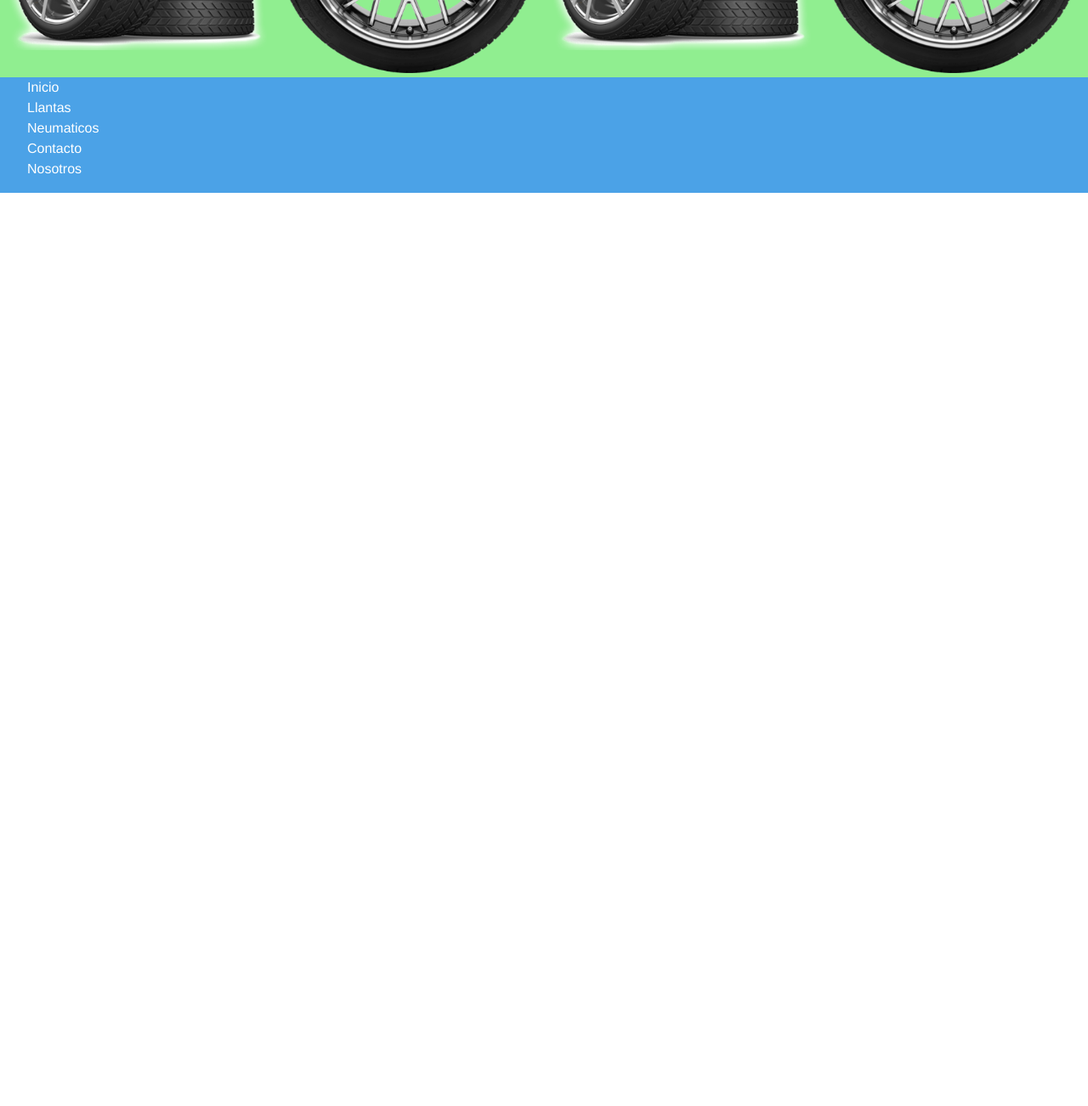
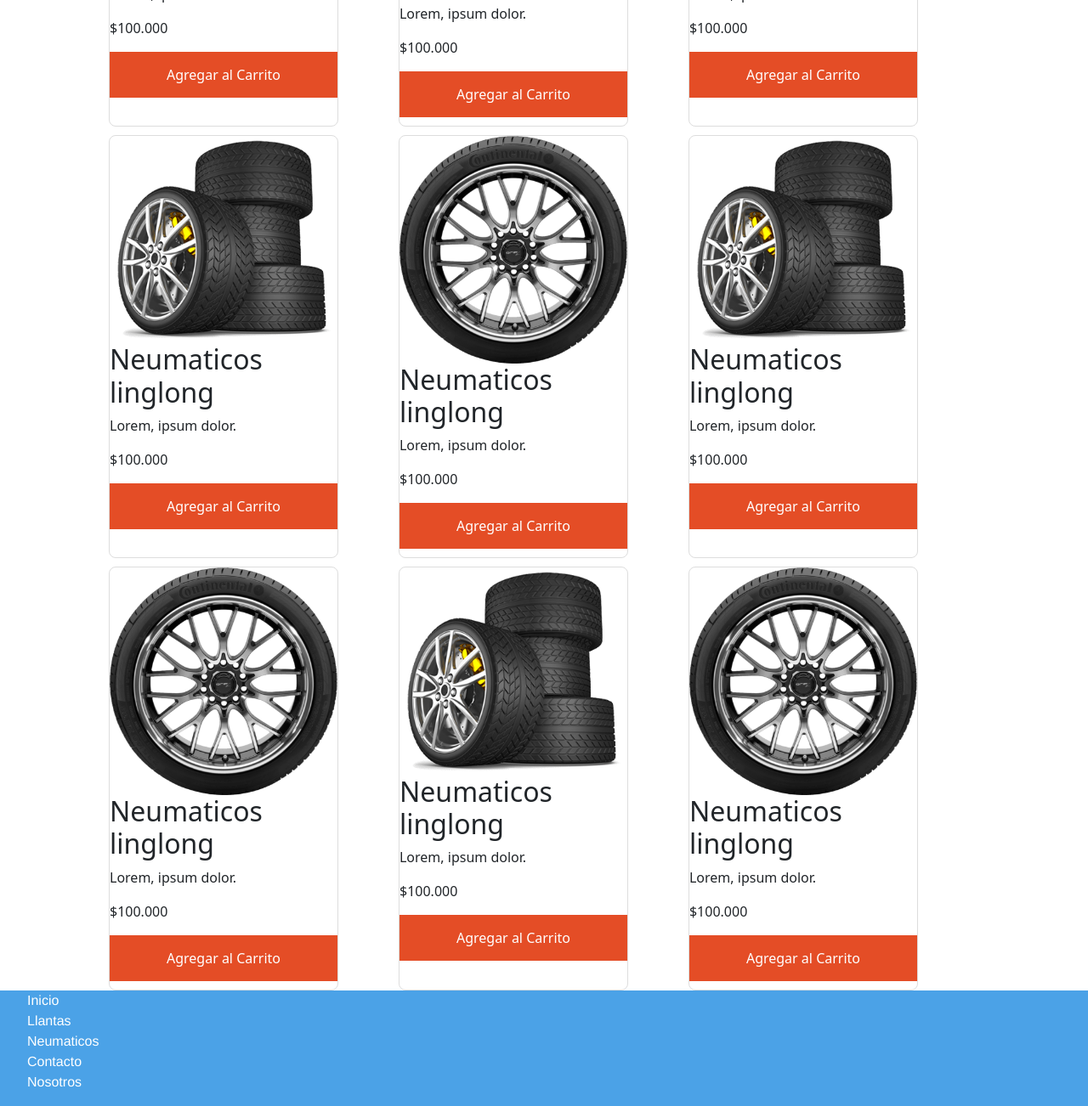
Before and after one commit to tjleonc/NZRWEBCH, a plain HTML site: page pages/neumaticos.html in a window 1280 px wide. Shown: the part 993-2295 px from the top of the page at 85% size. Before the commit the page ends 1220 px from the top, so only its background shows below. Drawn offline with nearby package versions, Linux system fonts and the light colour scheme.

Commit message:
Se agregaron Cards

```diff
--- a/css/style.css
+++ b/css/style.css
@@ -48,13 +48,11 @@
 body{
     margin:0;
     padding: 0;
-
 }
 
 .contenedor{
-    width: 100%;
+    width: 80%;
     margin: auto;
-    background-color: lightgreen;
 }
 
 img{
@@ -62,13 +60,37 @@
 }
 
 .articulo__venta{
-    margin: 5px;
+    margin-top: 10px;
+    border: 1px solid #ddd;
+    border-radius: 8px;
+    overflow: hidden;
+    width: 350px;
+}
+
+.articulo__venta .img{
+    width: 100%;
+    height: auto;
 }
 
 .ventas .contenedor{
     display: grid;
 
 }
+
+.boton-agregar{
+    background-color: #e44d26;
+    color: #fff;
+    border: none;
+    padding: 15px;
+    margin-bottom: 10px;
+    width: 100%;
+    cursor: pointer;
+    font-size: 16px;
+}
+
+
+/*MEDIA QUERIES*/
+
 
 /* Extra small devices (phones, 600px and down) a */
 @media only screen and (max-width: 600px) {
@@ -87,7 +109,7 @@
 /* Medium devices (landscape tablets, 768px and up) */
 @media only screen and (min-width: 768px) {
     .ventas .contenedor{
-        grid-template-columns: repeat(2,50%);
+        grid-template-columns: repeat(2,60%);
     }
 }
 
@@ -96,11 +118,31 @@
     .ventas .contenedor{
         grid-template-columns: repeat(3,33.3%);
     }
+
+    .articulo__venta{
+        border: 1px solid #ddd;
+        border-radius: 8px;
+        overflow: hidden;
+        width: 270px;
+    }
 }
 
 /* Extra large devices (large laptops and desktops, 1200px and up) */
 @media only screen and (min-width: 1200px) {
     .ventas .contenedor{
+        grid-template-columns: repeat(3,33.3%);
+    }
+
+    .articulo__venta{
+        border: 1px solid #ddd;
+        border-radius: 8px;
+        overflow: hidden;
+        width: 270px;
+    }
+}
+
+@media only screen and (min-width: 1400px) {
+    .ventas .contenedor{
         grid-template-columns: repeat(4,25%);
     }
 }
--- a/pages/neumaticos.html
+++ b/pages/neumaticos.html
@@ -46,47 +46,91 @@
             </nav>
         </header>
 
-
-
-
-
     <section class="ventas">
         <div class="contenedor">
             <article class="articulo__venta">
                 <img src="../images/neumatico1.png" alt="">
+                <h2>Neumaticos linglong</h2>
+                <p>Lorem, ipsum dolor.</p>
+                <p class="precio">$100.000</p>
+                <button class="boton-agregar">Agregar al Carrito</button>
             </article>
             <article class="articulo__venta">
                 <img src="../images/neumatico2.png" alt="">
+                <h2>Neumaticos linglong</h2>
+                <p>Lorem, ipsum dolor.</p>
+                <p class="precio">$100.000</p>
+                <button class="boton-agregar">Agregar al Carrito</button>
             </article>
             <article class="articulo__venta">
                 <img src="../images/neumatico1.png" alt="">
+                <h2>Neumaticos linglong</h2>
+                <p>Lorem, ipsum dolor.</p>
+                <p class="precio">$100.000</p>
+                <button class="boton-agregar">Agregar al Carrito</button>
             </article>
             <article class="articulo__venta">
                 <img src="../images/neumatico2.png" alt="">
+                <h2>Neumaticos linglong</h2>
+                <p>Lorem, ipsum dolor.</p>
+                <p class="precio">$100.000</p>
+                <button class="boton-agregar">Agregar al Carrito</button>
             </article>
             <article class="articulo__venta">
                 <img src="../images/neumatico1.png" alt="">
+                <h2>Neumaticos linglong</h2>
+                <p>Lorem, ipsum dolor.</p>
+                <p class="precio">$100.000</p>
+                <button class="boton-agregar">Agregar al Carrito</button>
             </article>
             <article class="articulo__venta">
                 <img src="../images/neumatico2.png" alt="">
+                <h2>Neumaticos linglong</h2>
+                <p>Lorem, ipsum dolor.</p>
+                <p class="precio">$100.000</p>
+                <button class="boton-agregar">Agregar al Carrito</button>
             </article>
             <article class="articulo__venta">
                 <img src="../images/neumatico2.png" alt="">
+                <h2>Neumaticos linglong</h2>
+                <p>Lorem, ipsum dolor.</p>
+                <p class="precio">$100.000</p>
+                <button class="boton-agregar">Agregar al Carrito</button>
             </article>
             <article class="articulo__venta">
                 <img src="../images/neumatico1.png" alt="">
+                <h2>Neumaticos linglong</h2>
+                <p>Lorem, ipsum dolor.</p>
+                <p class="precio">$100.000</p>
+                <button class="boton-agregar">Agregar al Carrito</button>
             </article>
             <article class="articulo__venta">
                 <img src="../images/neumatico2.png" alt="">
+                <h2>Neumaticos linglong</h2>
+                <p>Lorem, ipsum dolor.</p>
+                <p class="precio">$100.000</p>
+                <button class="boton-agregar">Agregar al Carrito</button>
             </article>
             <article class="articulo__venta">
                 <img src="../images/neumatico1.png" alt="">
+                <h2>Neumaticos linglong</h2>
+                <p>Lorem, ipsum dolor.</p>
+                <p class="precio">$100.000</p>
+                <button class="boton-agregar">Agregar al Carrito</button>
             </article>
             <article class="articulo__venta">
                 <img src="../images/neumatico2.png" alt="">
+                <h2>Neumaticos linglong</h2>
+                <p>Lorem, ipsum dolor.</p>
+                <p class="precio">$100.000</p>
+                <button class="boton-agregar">Agregar al Carrito</button>
             </article>
             <article class="articulo__venta">
                 <img src="../images/neumatico1.png" alt="">
+                <h2>Neumaticos linglong</h2>
+                <p>Lorem, ipsum dolor.</p>
+                <p class="precio">$100.000</p>
+                <button class="boton-agregar">Agregar al Carrito</button>
             </article>
         </div>
     </section>
```
